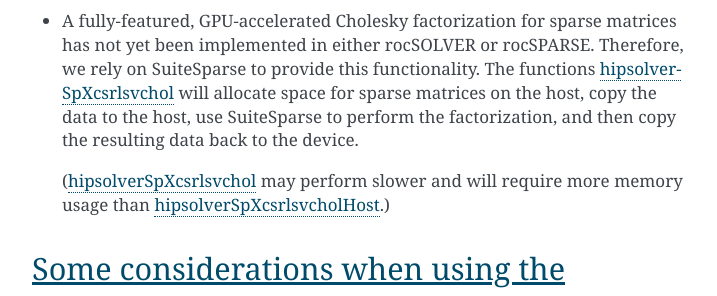
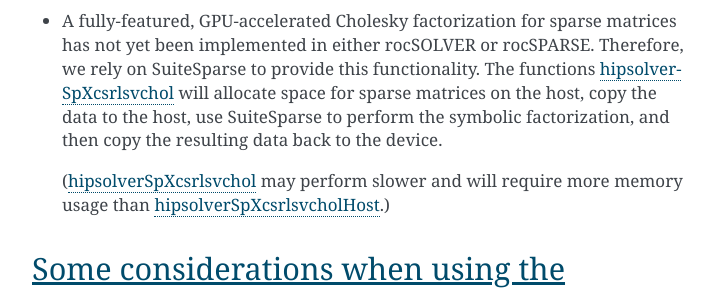
Before and after one commit to ROCm/hipSOLVER, a Sphinx documentation site: the page built from docs/userguide/usage.rst, in a window 1280 px wide and 900 px high, scrolled down 3226 px. Shown: the part 179-475 px from the top of the window, without its empty margins (388-1105 px from the left). Built offline with Sphinx 7.4.7, drawn with Linux system fonts in a browser that asks for light colours.

Commit message:
Updated documentation

```diff
--- a/docs/userguide/usage.rst
+++ b/docs/userguide/usage.rst
@@ -119,7 +119,7 @@
 
 - A fully-featured, GPU-accelerated Cholesky factorization for sparse matrices has not yet been implemented in either rocSOLVER or
   rocSPARSE. Therefore, we rely on SuiteSparse to provide this functionality. The functions :ref:`hipsolverSpXcsrlsvchol <sparse_csrlsvchol>`
-  will allocate space for sparse matrices on the host, copy the data to the host, use SuiteSparse to perform the factorization, and
+  will allocate space for sparse matrices on the host, copy the data to the host, use SuiteSparse to perform the symbolic factorization, and
   then copy the resulting data back to the device.
 
   (:ref:`hipsolverSpXcsrlsvchol <sparse_csrlsvchol>` may perform slower and will require more memory usage than
```
Also changed, not shown: CHANGELOG.md (+2 -0 lines).
